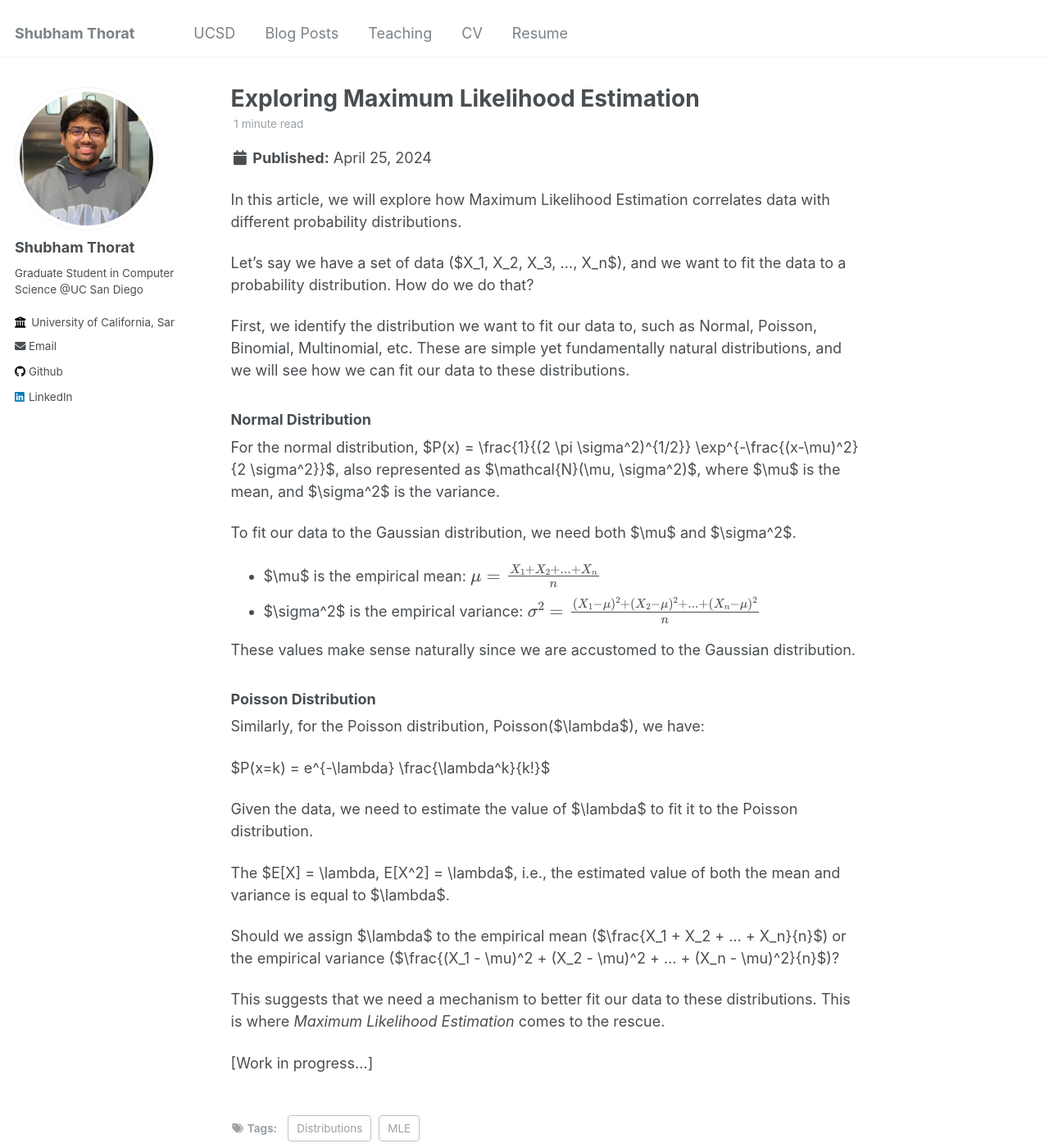
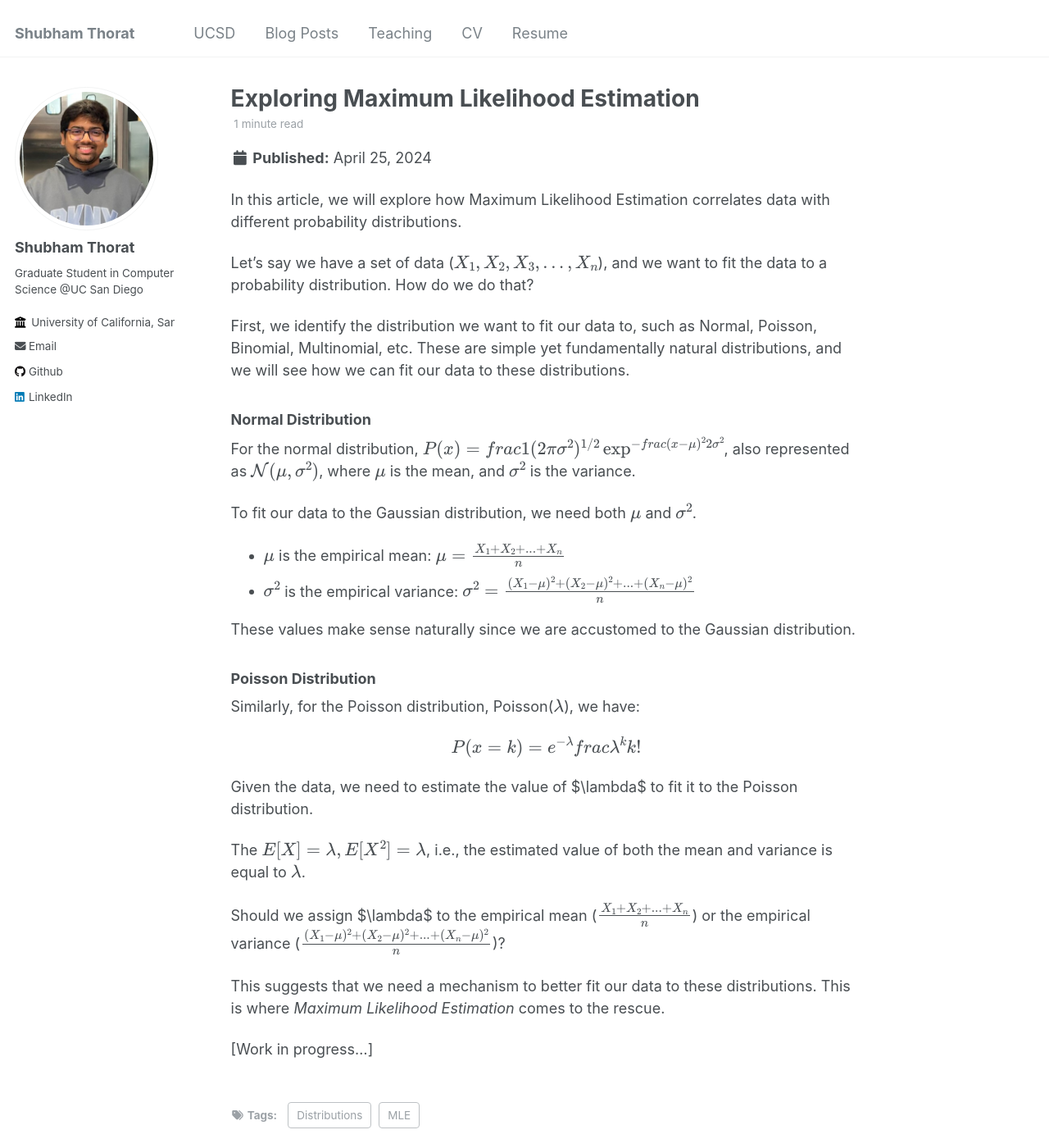
Before and after one commit to shubham4104/shubham4104.github.io, a Jekyll site: the page built from _posts/2024-04-25-Maximum-Liklihood-Estimation.md, in a window 1280 px wide and 1400 px high. Shown: the whole window at 82% size. Built offline with Jekyll 4.4.1, drawn with Linux system fonts in a browser that asks for light colours.

```diff
--- a/_posts/2024-04-25-Maximum-Liklihood-Estimation.md
+++ b/_posts/2024-04-25-Maximum-Liklihood-Estimation.md
@@ -7,32 +7,32 @@ tags: [MLE, Distributions]
 
 In this article, we will explore how Maximum Likelihood Estimation correlates data with different probability distributions.
 
-Let's say we have a set of data ($X_1, X_2, X_3, ..., X_n$), and we want to fit the data to a probability distribution. How do we do that?
+Let's say we have a set of data ($$X_1, X_2, X_3, ..., X_n$$), and we want to fit the data to a probability distribution. How do we do that?
 
 First, we identify the distribution we want to fit our data to, such as Normal, Poisson, Binomial, Multinomial, etc. These are simple yet fundamentally natural distributions, and we will see how we can fit our data to these distributions.
 
 ### Normal Distribution
 
-For the normal distribution, $P(x) = \\frac{1}{(2 \pi \sigma^2)^{1/2}} \exp^{-\\frac{(x-\mu)^2}{2 \sigma^2}}$, also represented as $\mathcal{N}(\mu, \sigma^2)$, where $\mu$ is the mean, and $\sigma^2$ is the variance.
+For the normal distribution, $$P(x) = \\frac{1}{(2 \pi \sigma^2)^{1/2}} \exp^{-\\frac{(x-\mu)^2}{2 \sigma^2}}$$, also represented as $$\mathcal{N}(\mu, \sigma^2)$$, where $$\mu$$ is the mean, and $$\sigma^2$$ is the variance.
 
-To fit our data to the Gaussian distribution, we need both $\mu$ and $\sigma^2$.
+To fit our data to the Gaussian distribution, we need both $$\mu$$ and $$\sigma^2$$.
 
-- $\mu$ is the empirical mean: $$\mu = \frac{X_1 + X_2 + ... + X_n}{n}$$
-- $\sigma^2$ is the empirical variance: $$\sigma^2 = \frac{(X_1 - \mu)^2 + (X_2 - \mu)^2 + ... + (X_n - \mu)^2}{n}$$
+- $$\mu$$ is the empirical mean: $$\mu = \frac{X_1 + X_2 + ... + X_n}{n}$$
+- $$\sigma^2$$ is the empirical variance: $$\sigma^2 = \frac{(X_1 - \mu)^2 + (X_2 - \mu)^2 + ... + (X_n - \mu)^2}{n}$$
 
 These values make sense naturally since we are accustomed to the Gaussian distribution.
 
 ### Poisson Distribution
 
-Similarly, for the Poisson distribution, Poisson($\lambda$), we have:
+Similarly, for the Poisson distribution, Poisson($$\lambda$$), we have:
 
-$P(x=k) = e^{-\lambda} \\frac{\lambda^k}{k!}$
+$$P(x=k) = e^{-\lambda} \\frac{\lambda^k}{k!}$$
 
 Given the data, we need to estimate the value of $\lambda$ to fit it to the Poisson distribution.
 
-The $E[X] = \lambda, E[X^2] = \lambda$, i.e., the estimated value of both the mean and variance is equal to $\lambda$.
+The $$E[X] = \lambda, E[X^2] = \lambda$$, i.e., the estimated value of both the mean and variance is equal to $$\lambda$$.
 
-Should we assign $\lambda$ to the empirical mean ($\\frac{X_1 + X_2 + ... + X_n}{n}$) or the empirical variance ($\\frac{(X_1 - \mu)^2 + (X_2 - \mu)^2 + ... + (X_n - \mu)^2}{n}$)?
+Should we assign $\lambda$ to the empirical mean ($$\frac{X_1 + X_2 + ... + X_n}{n}$$) or the empirical variance ($$\frac{(X_1 - \mu)^2 + (X_2 - \mu)^2 + ... + (X_n - \mu)^2}{n}$$)?
 
 This suggests that we need a mechanism to better fit our data to these distributions. This is where _Maximum Likelihood Estimation_ comes to the rescue.
 
```
